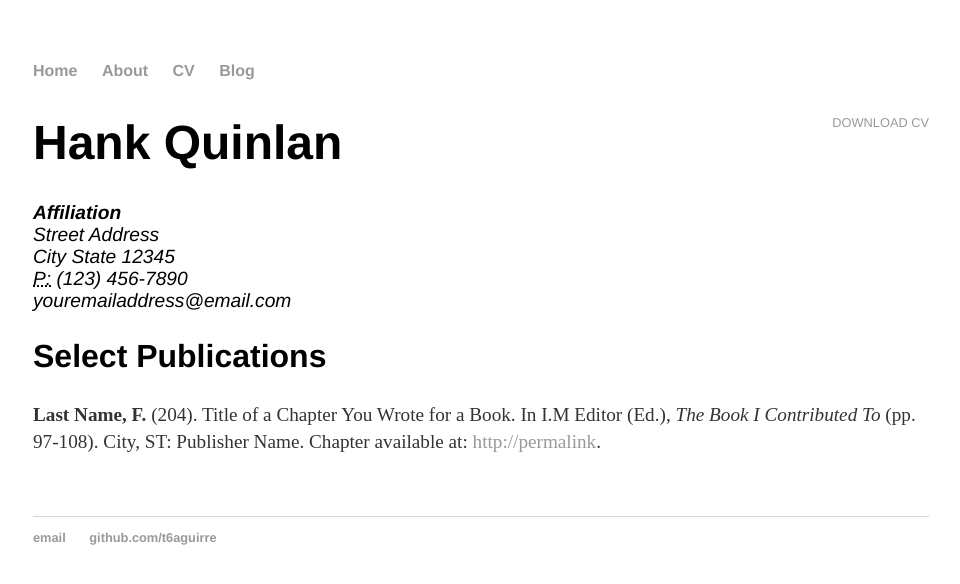
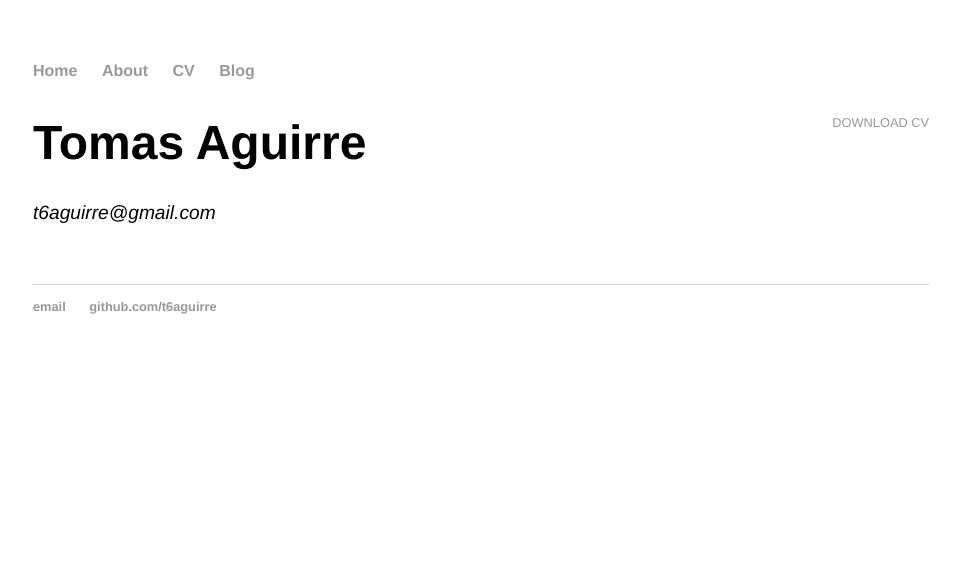
Before and after one commit to t6aguirre/old-blog, a Jekyll site: the page built from cv/index.html, in a window 1280 px wide. Shown: the top 584 px of the page, without its empty margins (159-1119 px from the left). Built offline with Jekyll 4.4.1, drawn with Linux system fonts in a browser that asks for light colours.

Commit message:
deleting some things

```diff
--- a/cv/index.html
+++ b/cv/index.html
@@ -1,22 +1,13 @@
 ---
 layout: default
-title: CV of Your Name
+title: CV of Tomas Aguirre
 ---
 
 	<div class="cv">
 		<a href="#" class="download" title="Download CV as PDF">Download CV</a>
-					<h1>Hank Quinlan</h1>
+					<h1>Tomas Aguirre</h1>
 					<address>
-					<strong>Affiliation</strong><br>
-					Street Address<br>
-					City State 12345<br>
-					<abbr title="phone">P:</abbr> (123) 456-7890<br>
-					<span class="obfuscate">youremailaddress@email.com</span>
+					<span class="obfuscate">t6aguirre@gmail.com</span>
 					</address>
 
-					<h2>Select Publications</h2>
-
-					<p><strong>Last Name, F.</strong> (204). Title of a Chapter You Wrote for a Book. In I.M Editor (Ed.), <em>The Book I Contributed To</em> (pp. 97-108). City, ST: Publisher Name. Chapter available at: <a href="#">http://permalink</a>.
-
-
 	</div>
```
